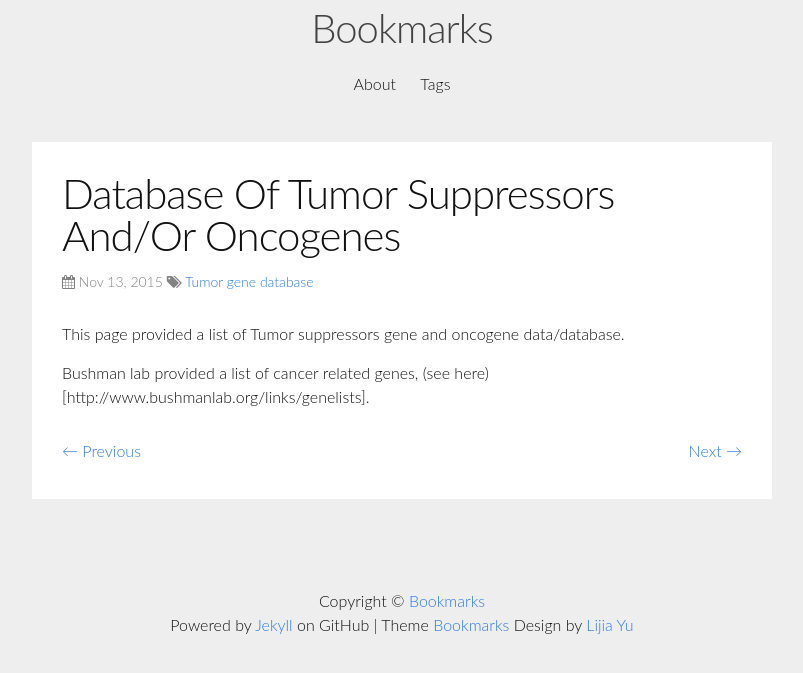
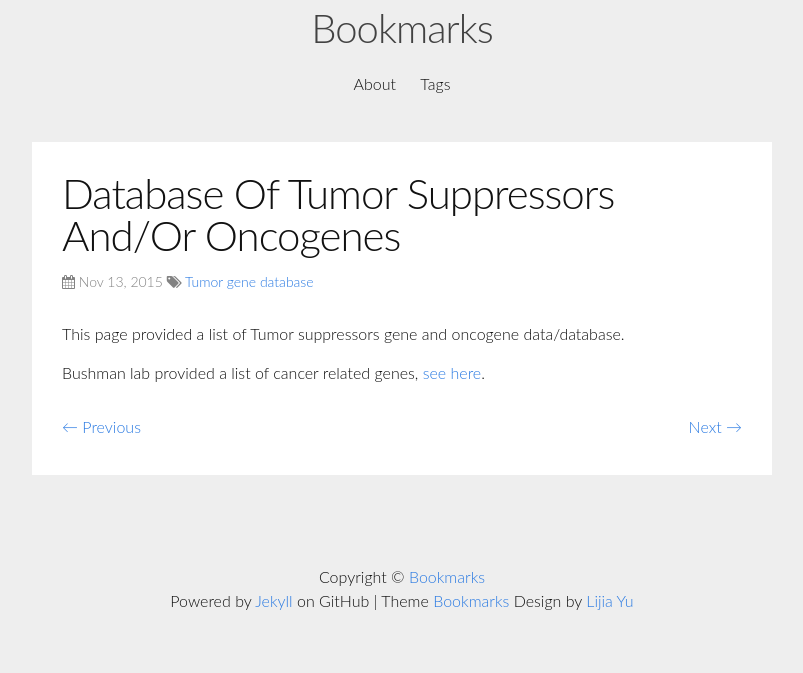
Before and after one commit to yulijia/bookmarks, a Jekyll site: the page built from _posts/2015-11-13-Database-Of-Tumor-Suppressors-And-Oncogenes.md, in a window 1280 px wide. Shown: the top 673 px of the page, without its empty margins (238-1041 px from the left). Built offline with Jekyll 4.4.1, drawn with Linux system fonts in a browser that asks for light colours; nearby versions of some CDN libraries.

Commit message:
fix wrong markdown syntax

```diff
--- a/_posts/2015-11-13-Database-Of-Tumor-Suppressors-And-Oncogenes.md
+++ b/_posts/2015-11-13-Database-Of-Tumor-Suppressors-And-Oncogenes.md
@@ -8,4 +8,4 @@ link: https://www.biostars.org/p/15890/
 
 This page provided a list of Tumor suppressors gene and oncogene data/database.
 
-Bushman lab provided a list of cancer related genes, (see here)[http://www.bushmanlab.org/links/genelists].
+Bushman lab provided a list of cancer related genes, [see here](http://www.bushmanlab.org/links/genelists).
```
